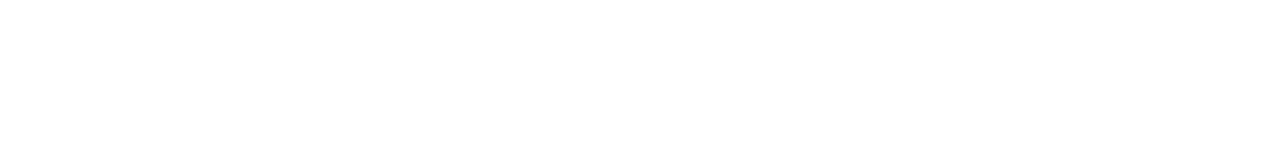
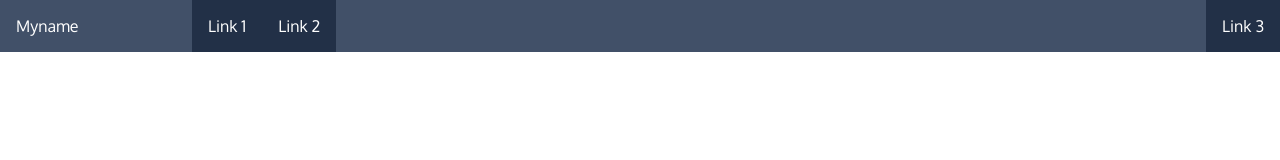
Before and after one commit to SusanaC8/flexbox-course, a plain HTML site: page index.html in a window 1280 px wide. Drawn offline with Linux system fonts and the light colour scheme.

Commit message:
Navbar Project added

```diff
--- a/index.html
+++ b/index.html
@@ -5,8 +5,129 @@
     <meta http-equiv="X-UA-Compatible" content="IE=edge">
     <meta name="viewport" content="width=device-width, initial-scale=1.0">
     <title>Document</title>
+    <link href="https://fonts.googleapis.com/css?family=Oxygen" rel="stylesheet">
+    <script defer src="https://use.fontawesome.com/releases/v5.0.8/js/all.js" integrity="sha384-SlE991lGASHoBfWbelyBPLsUlwY1GwNDJo3jSJO04KZ33K2bwfV9YBauFfnzvynJ"
+    crossorigin="anonymous"></script>
+    <style>
+        body {
+            margin: 0px;
+        }
+
+        html {
+            font-family: 'Oxygen', sans-serif;
+        }
+
+        .navbar {
+            background: #415068;
+        }
+
+        .navbar div {
+            display: none;
+        }
+        .navbar .toggle,
+        .navbar .brand {
+            display: inline-block;
+        }
+
+        .navbar .link {
+            display: block;
+            text-align: center;
+            padding: 1em;
+            text-decoration: none;
+            background: #223047;
+            color: white;
+        }
+
+        .navbar .link:hover,
+        .navbar .link:active {
+            color: #223047;
+            background: white;
+        }
+
+        .navbar .brand {
+            width: 10em;
+            text-align: center;
+            padding: 1em;
+            color:white;
+        }
+
+        .navbar a {
+            text-decoration: none;
+        }
+
+        .navbar .toggle {
+            padding: 1em;
+            color: black;
+        }
+
+        @media (min-width: 48em) {
+            .navbar {
+                display: flex;
+            }
+
+            .navbar .left,
+            .navbar .right {
+                display: flex;
+                flex: 1;
+            }
+
+            .navbar .link {
+                width: auto;
+            }
+
+            .navbar .right {
+                justify-content: flex-end;
+            }
+
+            .navbar .toggle {
+                display: none;
+            }
+        }
+
+        @media (max-width: 48em) {
+            .navbar.active.togle {
+                background: #223047;
+                color: white;
+                }
+
+            }
+
+            .navbar .brand {
+                text-align: left;
+            }
+
+            .navbar.active div {
+                display: block;
+            }
+
+    </style>
 </head>
 <body>
+    <div class="navbar">
 
+        <a href="#" class="toggle" id="navHamburger">
+            <i class="fas fa-bars"></i>
+        </a>
+        <a href="#" class="brand">Myname</a>
+
+        <div class="left">
+                <a href="#" class="link">Link 1</a>
+                <a href="#" class="link">Link 2</a>
+        </div>
+
+        <div class="right">
+            <a href="#" class="link">Link 3</a>
+            </div>
+        </div>
+
+    </div>
 </body>
+
+    <script>
+        const navHamburger = document.querySelector('#navHamburger');
+        navHamburger.addEventListener('click', (e) => {
+        navHamburger.parentElement.classList.toggle('active');
+        })
+    </script>
+
 </html>
```
